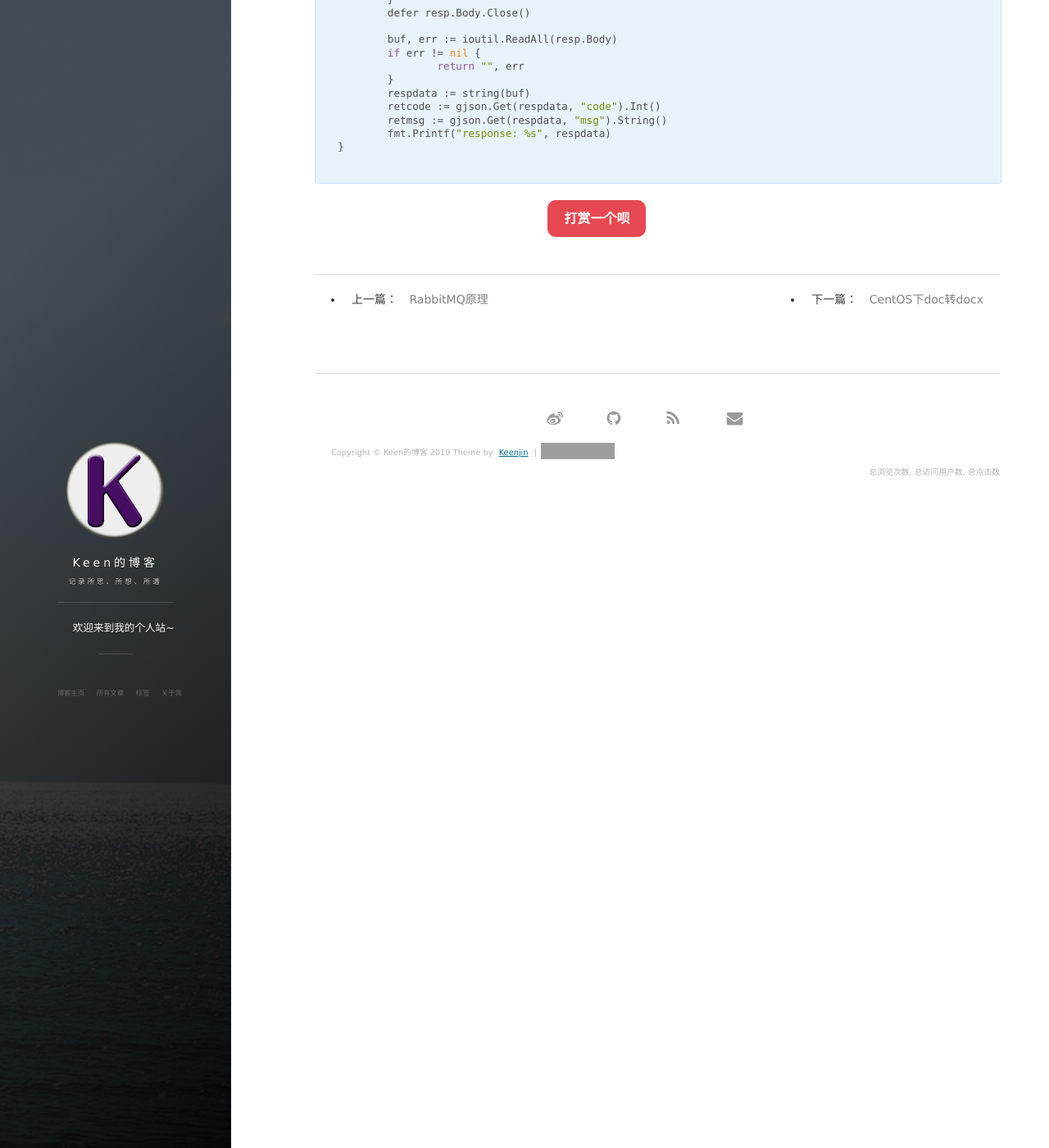
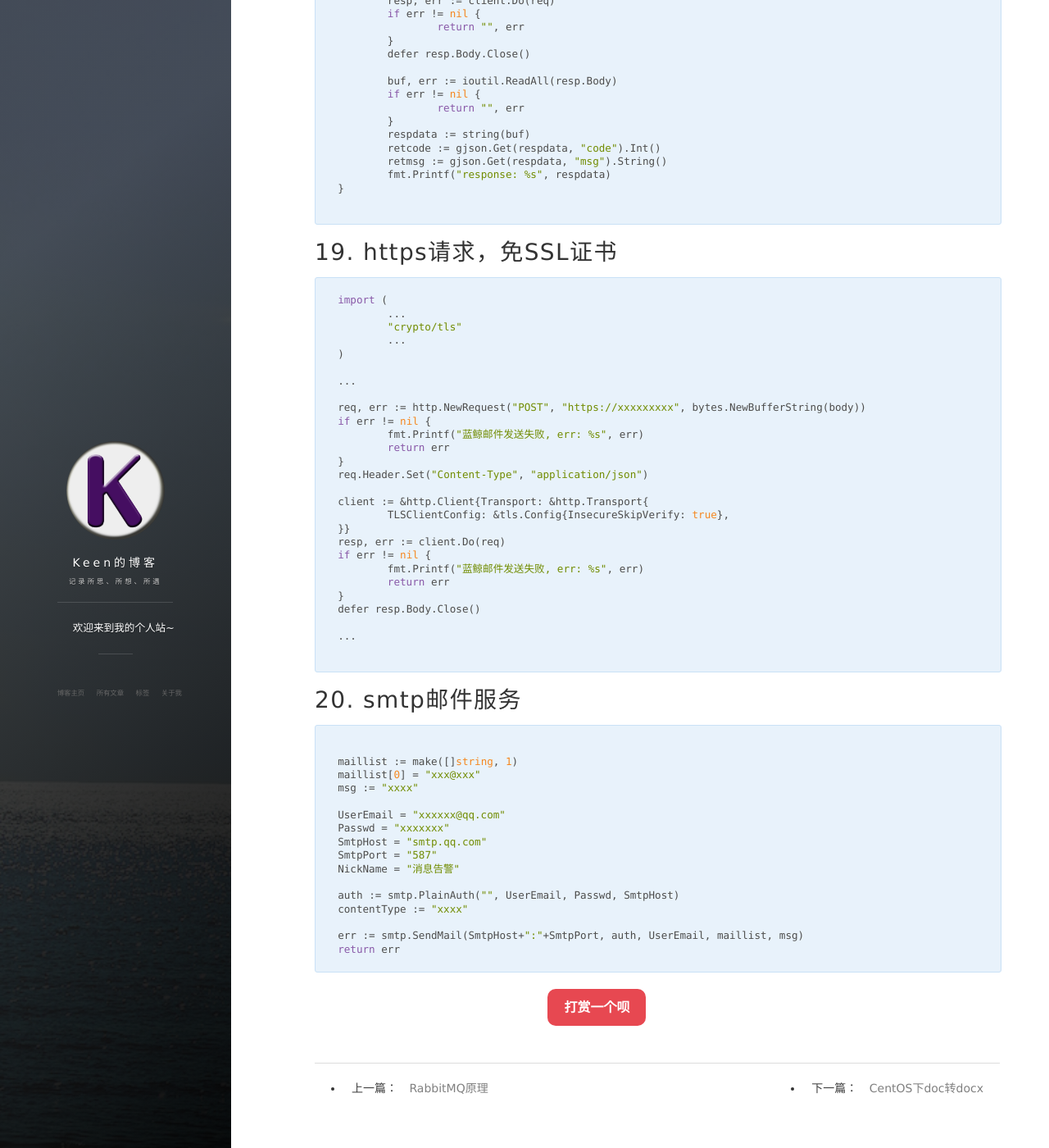
Before and after one commit to Keenjin/Keenjin.github.io, a Jekyll site: the page built from _posts/2019-05-11-go_note.md, in a window 1280 px wide and 1400 px high, scrolled down 14932 px. Shown: the whole window at 82% size. Built offline with Jekyll 4.4.1, drawn with Linux system fonts in a browser that asks for light colours; nearby versions of some CDN libraries; comment, search, counter and statistics services are not loaded; some of the changed text lies outside the part shown; grey boxes are pictures that could not be loaded.

Commit message:
go smtp + https request

````diff
--- a/_posts/2019-05-11-go_note.md
+++ b/_posts/2019-05-11-go_note.md
@@ -25,6 +25,8 @@ tags: go
 - [16. boltdb基本操作](#16-boltdb基本操作)
 - [17. httprouter搭建的httpserver](#17-httprouter搭建的httpserver)
 - [18. http请求post方法。有带签名校验的](#18-http请求post方法有带签名校验的)
+- [19. https请求，免SSL证书](#19-https请求免ssl证书)
+- [20. smtp邮件服务](#20-smtp邮件服务)
 
 <!-- /TOC -->
 
@@ -813,3 +815,56 @@ func request() (string, error) {
 }
 
 ```
+
+# 19. https请求，免SSL证书
+
+```go
+import (
+	...
+	"crypto/tls"
+	...
+)
+
+...
+
+req, err := http.NewRequest("POST", "https://xxxxxxxxx", bytes.NewBufferString(body))
+if err != nil {
+	fmt.Printf("蓝鲸邮件发送失败, err: %s", err)
+	return err
+}
+req.Header.Set("Content-Type", "application/json")
+
+client := &http.Client{Transport: &http.Transport{
+	TLSClientConfig: &tls.Config{InsecureSkipVerify: true},
+}}
+resp, err := client.Do(req)
+if err != nil {
+	fmt.Printf("蓝鲸邮件发送失败, err: %s", err)
+	return err
+}
+defer resp.Body.Close()
+
+...
+
+```
+
+# 20. smtp邮件服务
+
+```go
+
+maillist := make([]string, 1)
+maillist[0] = "xxx@xxx"
+msg := "xxxx"
+
+UserEmail = "xxxxxx@qq.com"
+Passwd = "xxxxxxx"
+SmtpHost = "smtp.qq.com"
+SmtpPort = "587"
+NickName = "消息告警"
+
+auth := smtp.PlainAuth("", UserEmail, Passwd, SmtpHost)
+contentType := "xxxx"
+
+err := smtp.SendMail(SmtpHost+":"+SmtpPort, auth, UserEmail, maillist, msg)
+return err
+```
````
